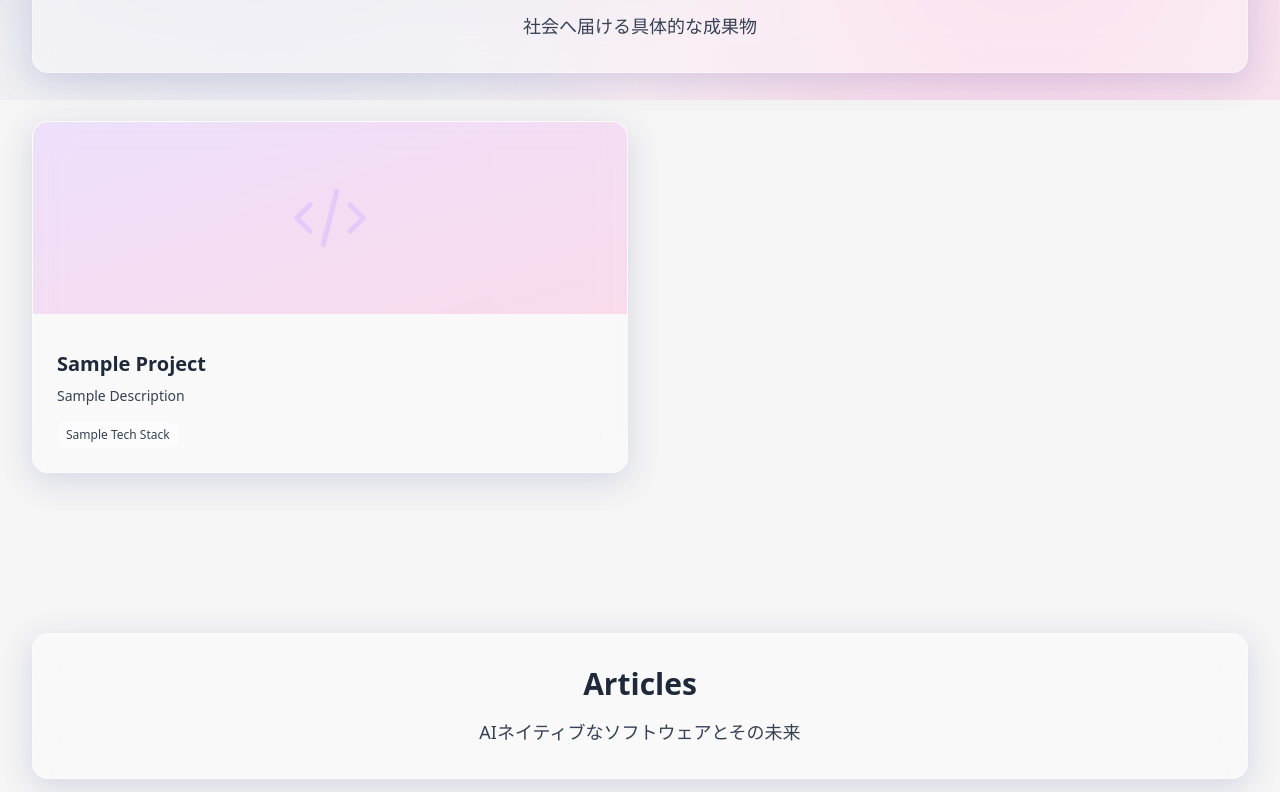
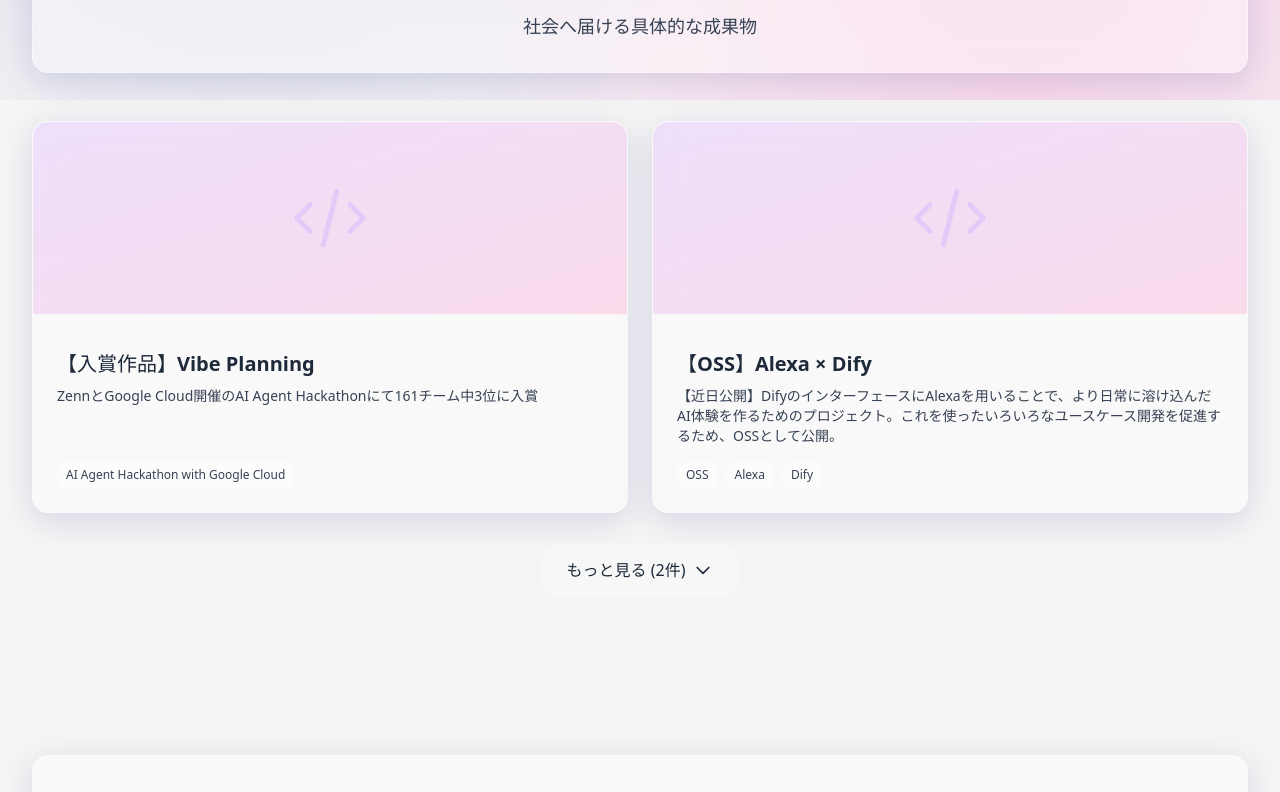
Before and after one commit to hukurou0/portfolio, a React (Vite) app: page / in a window 1280 px wide. Shown: the part 700-1492 px from the top of the page. Built offline with nearby package versions, Linux system fonts and the light colour scheme.

Commit message:
プロジェクトの内容を登録

```diff
--- a/src/components/Card.tsx
+++ b/src/components/Card.tsx
@@ -59,9 +59,13 @@ export function Card({
           {title}
         </h3>
         {description && (
-          <p className="text-gray-700 mb-4 text-xs md:text-sm line-clamp-3">
-            {description}
-          </p>
+          <div className="text-gray-700 mb-4 text-xs md:text-sm line-clamp-3">
+            {description.split('\n').map((line, index) => (
+              <div key={index} className={index > 0 ? 'mt-0.5' : ''}>
+                {line}
+              </div>
+            ))}
+          </div>
         )}
         <div className="flex-1" />
         {tags && tags.length > 0 && (
--- a/src/components/ProjectsSection.tsx
+++ b/src/components/ProjectsSection.tsx
@@ -10,7 +10,8 @@ interface ProjectsSectionProps {
 export function ProjectsSection({ projects }: ProjectsSectionProps) {
   const [showAll, setShowAll] = useState(false)
   const displayCount = 2 // 最初に表示するプロジェクト数
-  const displayedProjects = showAll ? projects : projects.slice(0, displayCount)
+  const reversedProjects = [...projects].reverse()
+  const displayedProjects = showAll ? reversedProjects : reversedProjects.slice(0, displayCount)
 
   return (
     <>
@@ -35,7 +36,7 @@ export function ProjectsSection({ projects }: ProjectsSectionProps) {
         </div>
 
         {/* もっと見るボタン */}
-        {projects.length > displayCount && (
+        {reversedProjects.length > displayCount && (
           <div className="flex justify-center mt-8">
             <button
               onClick={() => setShowAll(!showAll)}
@@ -48,7 +49,7 @@ export function ProjectsSection({ projects }: ProjectsSectionProps) {
                 </>
               ) : (
                 <>
-                  <span>もっと見る ({projects.length - displayCount}件)</span>
+                  <span>もっと見る ({reversedProjects.length - displayCount}件)</span>
                   <ChevronDownIcon />
                 </>
               )}
--- a/src/data/projects.ts
+++ b/src/data/projects.ts
@@ -3,12 +3,31 @@ import type { Project } from '../types'
 export const projects: Project[] = [
   {
     id: 1,
-    title: "Sample Project",
-    description: "Sample Description",
-    role: "Sample Role",
-    techStack: ["Sample Tech Stack"],
+    title: "Connect",
+    description: "【思い出枠】初めて公開したWebアプリ\n\n大学の課題を学生達で共有するWebアプリ。対象ユーザの約10%が登録していた。",
+    techStack: ["Web App"],
+    link: "https://www.universitytask.link/",
+  },
+  {
+    id: 2,
+    title: "【イベント】AIの波に乗り遅れるな!!",
+    description: "AIアプリ開発を難しいと感じている人に向けて、基盤の考え方を共有しエンジニアを増やすためのオフラインイベント",
+    techStack: ["オフラインイベント"],
     link: "https://github.com/example",
-    image: "https://via.placeholder.com/600x400/00C19A/ffffff?text=Alexa+×+Dify",
-    learnings: "Sample Learnings"
   },
+  {
+    id: 3,
+    title: "【OSS】Alexa × Dify",
+    description: "【近日公開】DifyのインターフェースにAlexaを用いることで、より日常に溶け込んだAI体験を作るためのプロジェクト。これを使ったいろいろなユースケース開発を促進するため、OSSとして公開。",
+    techStack: ["OSS", "Alexa", "Dify"],
+    link: "https://github.com/hukurou0/alexa-dify",
+  },
+  {
+    id: 4,
+    title: "【入賞作品】Vibe Planning",
+    description: "ZennとGoogle Cloud開催のAI Agent Hackathonにて161チーム中3位に入賞",
+    techStack: ["AI Agent Hackathon with Google Cloud"],
+    link: "https://github.com/example",
+  },
+
 ]
--- a/src/types/index.ts
+++ b/src/types/index.ts
@@ -2,11 +2,8 @@ export interface Project {
   id: number
   title: string
   description: string
-  role: string
   techStack: string[]
   link: string
-  image: string
-  learnings?: string
 }
 
 export interface Article {
```
